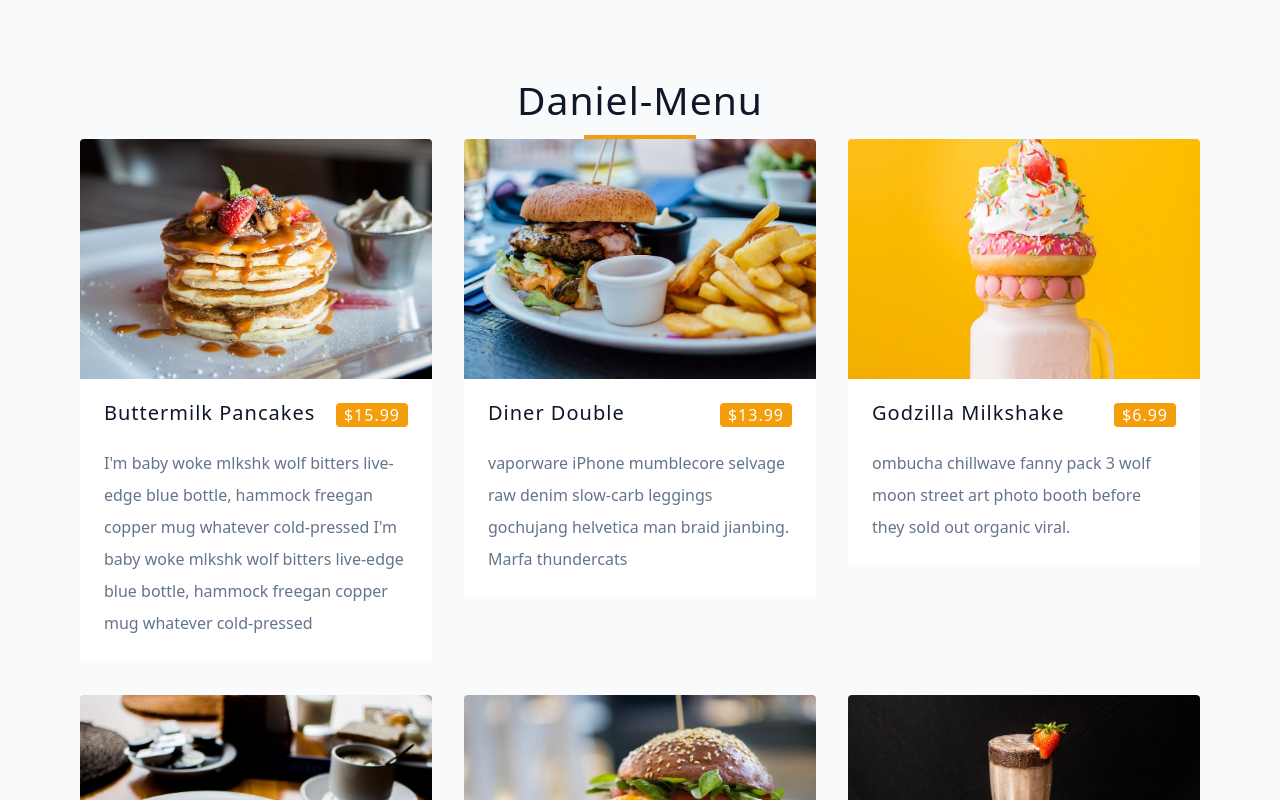
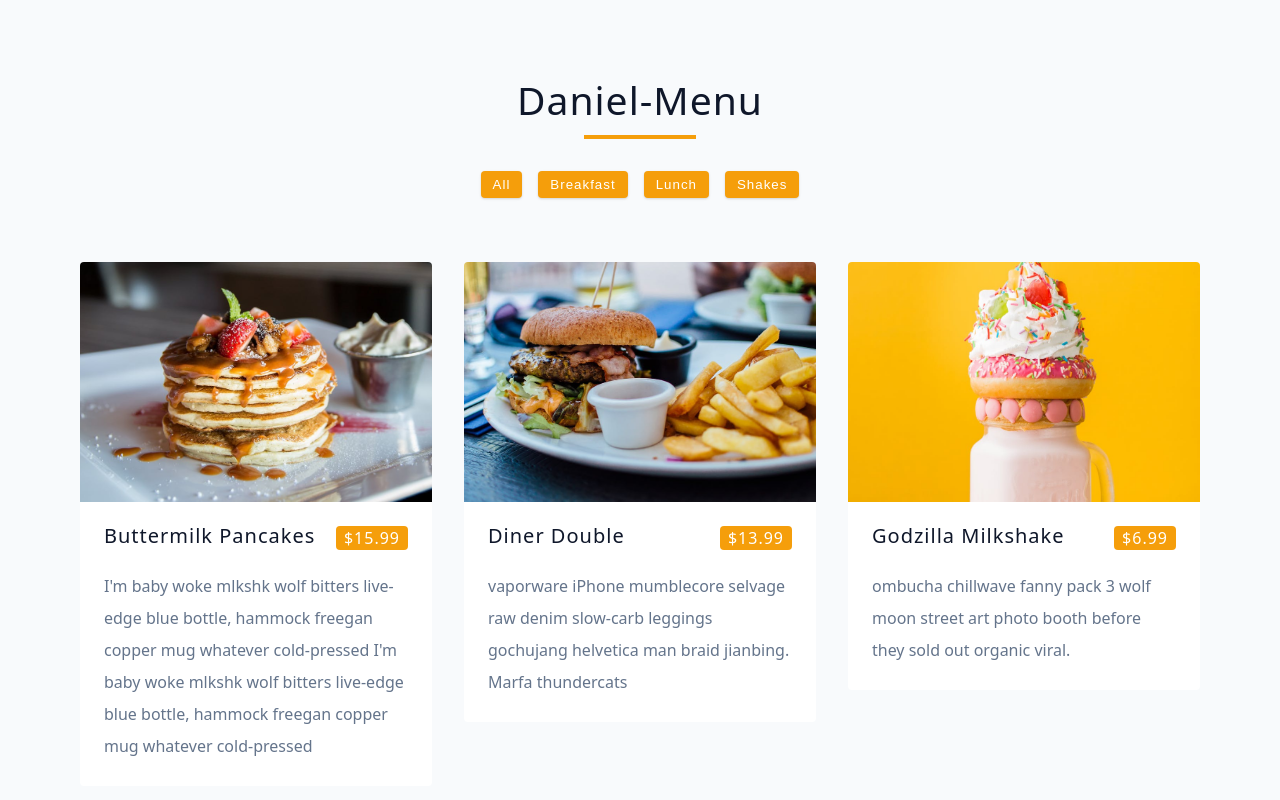
Before and after one commit to DanielYehezkely/Food-Menu-Project, a React (Vite) app: page / in a window 1280 px wide. Shown: the top 800 px of the page. Built offline with nearby package versions, Linux system fonts and the light colour scheme.

Commit message:
adding categories buttons

```diff
--- a/src/App.jsx
+++ b/src/App.jsx
@@ -3,6 +3,7 @@
 import Title from "./Title";
 import menu from "./data";
 import Menu from "./Menu";
+import Categories from "./Categories";
 
 
 const allCategories = ['all', ...new Set(menu.map((item) => item.category))]
@@ -11,10 +12,11 @@
 const App = () => {
   const [menuItems, setMenuItems] = useState(menu);
   const [categories, setCategories] = useState(allCategories);
-  console.log(categories)
+
   return <main>
   <section className="menu">
   <Title text={'Daniel-Menu'}/>
+  <Categories categories={categories}/>
   <Menu items={menuItems}/>
   </section>
   </main>;
--- /dev/null
+++ b/src/Categories.jsx
@@ -0,0 +1,15 @@
+import React from 'react'
+
+const Categories = ({categories}) => {
+  return (
+    <div className='btn-container'>
+    {categories.map((category) => {
+        return <button type='button' className='btn' key={category}>
+            {category}
+        </button>
+    })}
+    </div>
+  )
+}
+
+export default Categories
```
